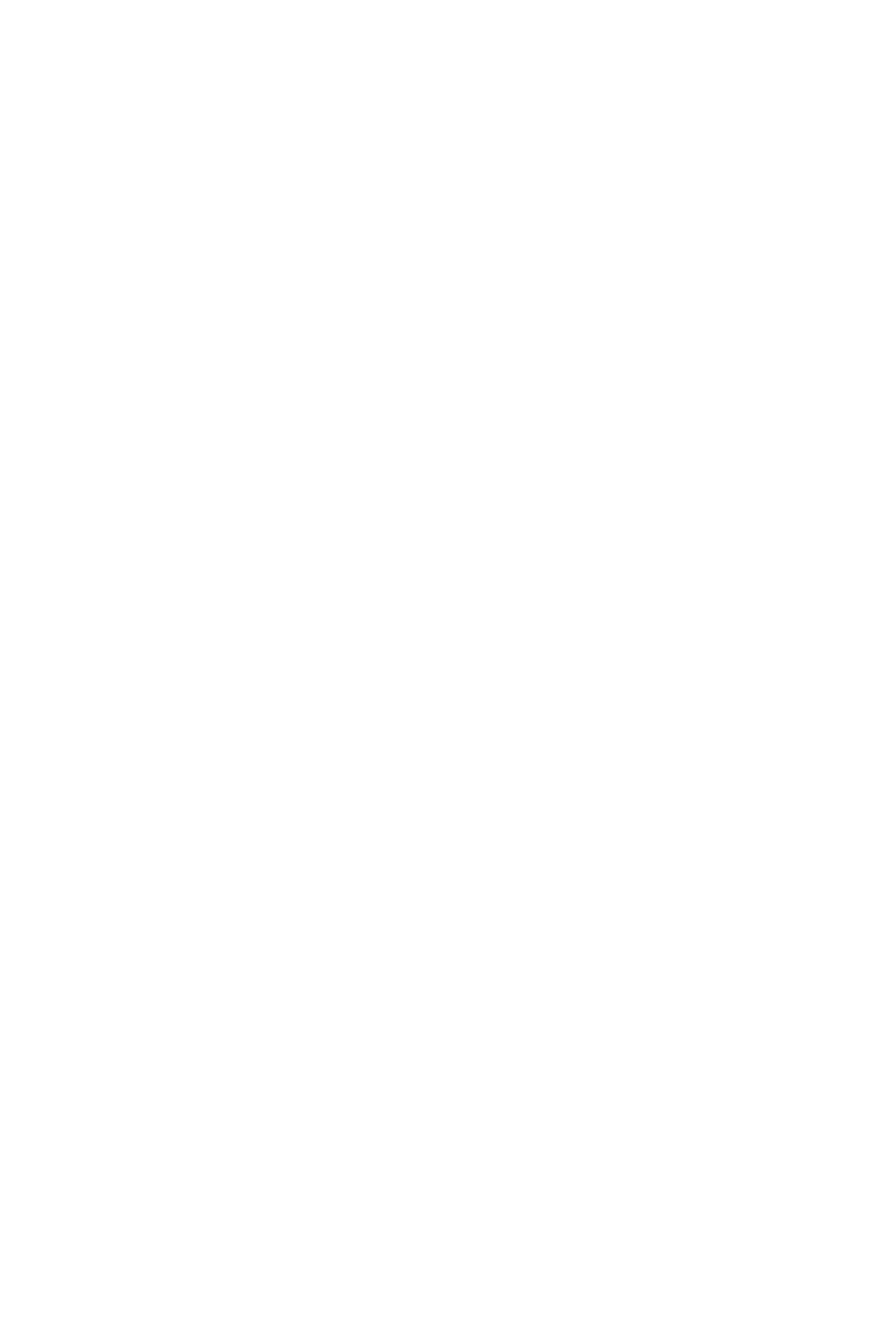
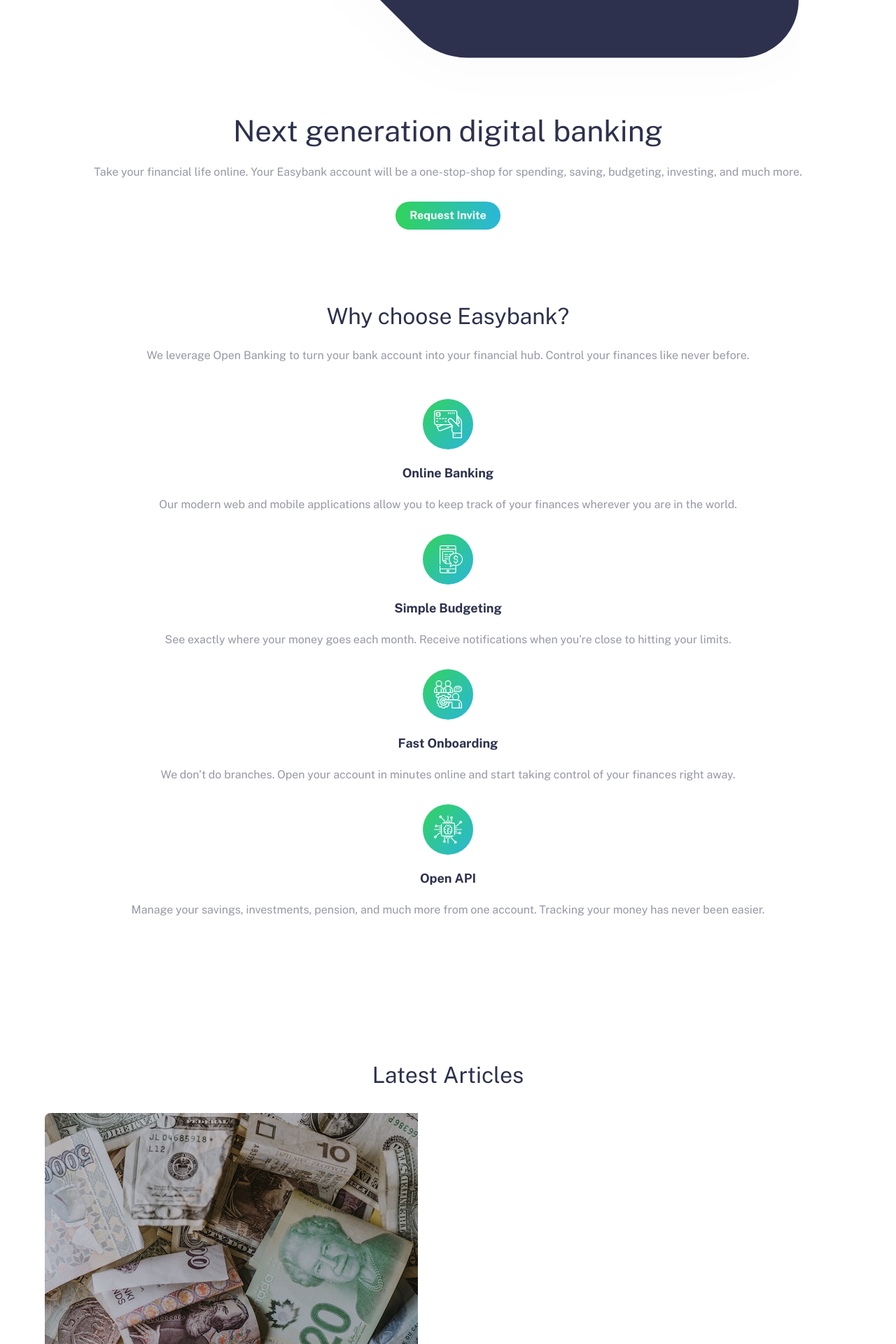
Before and after one commit to halvaradop/easy-bank-master, a React (Vite) app: page / in a window 1280 px wide. Shown: the part 880-2800 px from the top of the page at 70% size. Before the commit the page ends 800 px from the top, so only its background shows below. Built offline with nearby package versions, Linux system fonts and the light colour scheme.

Commit message:
complete main section for mobile devices

```diff
--- a/src/App.jsx
+++ b/src/App.jsx
@@ -1,6 +1,11 @@
+import { Main } from "./components/Main"
 
 const App = () => {
-
+  return (
+    <>
+      <Main/>
+    </>
+  )
 }
 
 export default App
--- /dev/null
+++ b/src/components/Button.jsx
@@ -0,0 +1,25 @@
+
+const Button = ({ className, text, color, size, onClick }) => {
+    const colorVariants = {
+        'green-cyan': 'text-white bg-gradient-to-r from-green to-cyan bg-no-repeat'
+    }
+    const sizeVariants = {
+        sm: 'h-4 px-1 text-sm rounded-full',
+        sm2: 'h-4 px-2 text-sm font-bold rounded-full'
+    }
+    const classList = `${colorVariants[color]} ${sizeVariants[size]} ${className}`
+
+    return (
+        <button className={classList}>
+            {text}
+        </button>
+    )
+}
+
+Button.defaultProps = {
+    className: '',
+    text: 'Click me!',
+    onClick: () => {}
+}
+
+export { Button }
--- /dev/null
+++ b/src/components/LastArticles.jsx
@@ -0,0 +1,15 @@
+
+const LastArticles = ({ className = "", create, title, text, img }) => {
+    return (
+        <article className={`w-full my-3 overflow-hidden rounded-md ${className}`}>
+            <img src={img} alt="image of an article" />
+            <div className="py-2 px-3 text-blue-100 font-light">
+                <span className="text-xs">{create}</span>
+                <h3 className="text-blue text-md font-bold">{title}</h3>
+                <p className="text-sm">{text}</p>
+            </div>
+        </article>
+    )
+}
+
+export { LastArticles }
--- /dev/null
+++ b/src/components/Main.jsx
@@ -0,0 +1,48 @@
+import { Button } from "./Button"
+import { Picture } from "./Picture"
+import { chooses, articles } from "../utils/data"
+import mobile from "../assets/intro-mobile.svg"
+import desktop from "../assets/intro-desktop.svg"
+import mockups from "../assets/mockups.png"
+import { Option } from "./Option"
+import { LastArticles } from "./LastArticles"
+
+
+const Main = () => {
+    return (
+        <main>
+            <figure className="relative overflow-hidden">
+                <Picture classImg="w-full" mobile={mobile} desktop={desktop} alt="background image" breakpoint="900px" />
+                <img className="absolute -top-[30%]" src={mockups} alt="mockups of devices" />
+            </figure>
+            <section className="w-90 mx-auto mb-10 text-center">
+                <h1 className="text-blue text-xl/tight">Next generation digital banking</h1>
+                <p className="mt-2 mb-3 text-blue-100 text-sm">
+                    Take your financial life online. Your Easybank account will be a one-stop-shop
+                    for spending, saving, budgeting, investing, and much more.
+                </p>
+                <Button text="Request Invite" color="green-cyan" size="sm2" />
+            </section>
+            <section className="w-90 mx-auto text-center">
+                <article>
+                    <h2 className="text-blue text-lg">Why choose Easybank?</h2>
+                    <p className="mt-2 mb-5 text-blue-100 text-sm">
+                        We leverage Open Banking to turn your bank account into your financial hub. Control
+                        your finances like never before.
+                    </p>
+                </article>
+                <section>
+                    {chooses.map((item, key) => <Option key={key} className="my-3" img={item.img} title={item.title} text={item.text} />)}
+                </section>
+            </section>
+            <section className="w-90 mx-auto my-[20rem]">
+                <h2 className="text-blue text-lg text-center">Latest Articles</h2>
+                <section>
+                    {articles.map((item, key) => <LastArticles key={key} img={item.img} create={item.create} title={item.title} text={item.text} />)}
+                </section>
+            </section>
+        </main>
+    )
+}
+
+export { Main }
--- /dev/null
+++ b/src/components/Option.jsx
@@ -0,0 +1,19 @@
+
+const Option = ({ className, classImg, classTitle, classText, img, title, text }) => {
+    return (
+        <article className={className}>
+            <img className={`mx-auto ${classImg}`} src={img} alt="icon of an option" />
+            <h3 className={`my-2 text-blue text-md font-bold ${classTitle}`}>{title}</h3>
+            <p className={`text-blue-100 text-sm ${classText}`}>{text}</p>
+        </article>
+    )
+}
+
+Option.defaultProps = {
+    className: '',
+    classImg: '',
+    classTitle: '',
+    classText: '',
+}
+
+export { Option }
--- /dev/null
+++ b/src/components/Picture.jsx
@@ -0,0 +1,16 @@
+
+const Picture = ({ className, classImg, mobile, desktop, alt, breakpoint }) => {
+    return (
+        <picture className={className}>
+            {desktop && <source srcSet={desktop} media={`(min-width: ${breakpoint})`} />}
+            <img className={classImg} src={mobile} alt={alt} />
+        </picture>
+    )
+}
+
+Picture.defaultProps = {
+    className: "",
+    classImg: ""
+}
+
+export { Picture }
--- /dev/null
+++ b/src/utils/data.js
@@ -0,0 +1,70 @@
+import online from "../assets/online.svg"
+import budgeting from "../assets/budgeting.svg"
+import onboarding from "../assets/onboarding.svg"
+import api from "../assets/api.svg"
+
+import currency from "../assets/currency.jpg"
+import restaurant from "../assets/restaurant.jpg"
+import plane from "../assets/plane.jpg"
+import confetti from "../assets/confetti.jpg"
+
+
+const chooses = [
+    {
+        img: online,
+        title: `Online Banking`,
+        text: `Our modern web and mobile applications allow you to keep track of your finances
+        wherever you are in the world.`
+    },
+    {
+        img: budgeting,
+        title: `Simple Budgeting`,
+        text: `See exactly where your money goes each month. Receive notifications when you’re
+        close to hitting your limits.`
+    },
+    {
+        img: onboarding,
+        title: `Fast Onboarding`,
+        text: `We don’t do branches. Open your account in minutes online and start taking control
+        of your finances right away.`
+    },
+    {
+        img: api,
+        title: `Open API`,
+        text: `Manage your savings, investments, pension, and much more from one account. Tracking
+        your money has never been easier.`
+    }
+]
+
+const articles = [
+    {
+        img: currency,
+        create: `By Claire Robinson`,
+        title: `Receive money in any currency with no fees`,
+        text: `The world is getting smaller and we’re becoming more mobile. So why should you be
+        forced to only receive money in a single ...`
+    },
+    {
+        img: restaurant,
+        create: `By Wilson Hutton`,
+        title: `Treat yourself without worrying about money`,
+        text: `Our simple budgeting feature allows you to separate out your spending and set
+        realistic limits each month. That means you ...`
+    },
+    {
+        img: plane,
+        create: `By Wilson Hutton`,
+        title: `Take your Easybank card wherever you go`,
+        text: `We want you to enjoy your travels. This is why we don’t charge any fees on purchases
+        while you’re abroad. We’ll even show you ...`
+    },
+    {
+        img: confetti,
+        create: `By Claire Robinson`,
+        title: `Our invite-only Beta accounts are now live!`,
+        text: `After a lot of hard work by the whole team, we’re excited to launch our closed beta.
+        It’s easy to request an invite through the site ...`
+    }
+]
+
+export { chooses, articles }
--- a/tailwind.config.js
+++ b/tailwind.config.js
@@ -63,7 +63,7 @@
     },
   },
   plugins: [
-    plugin(({ addVariant }) => {
+    plugin(({ matchUtilities }) => {
 
     }),
   ],
```
